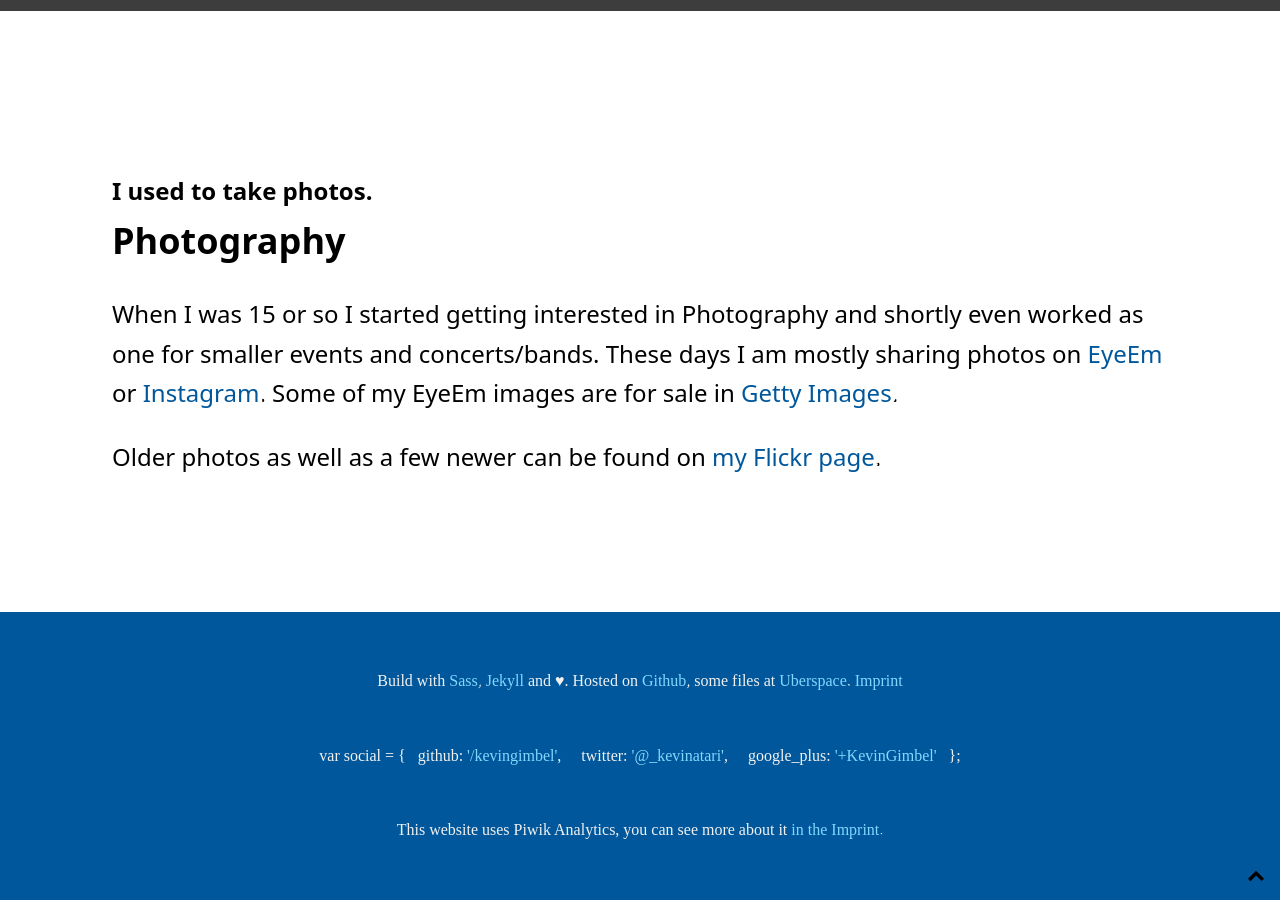
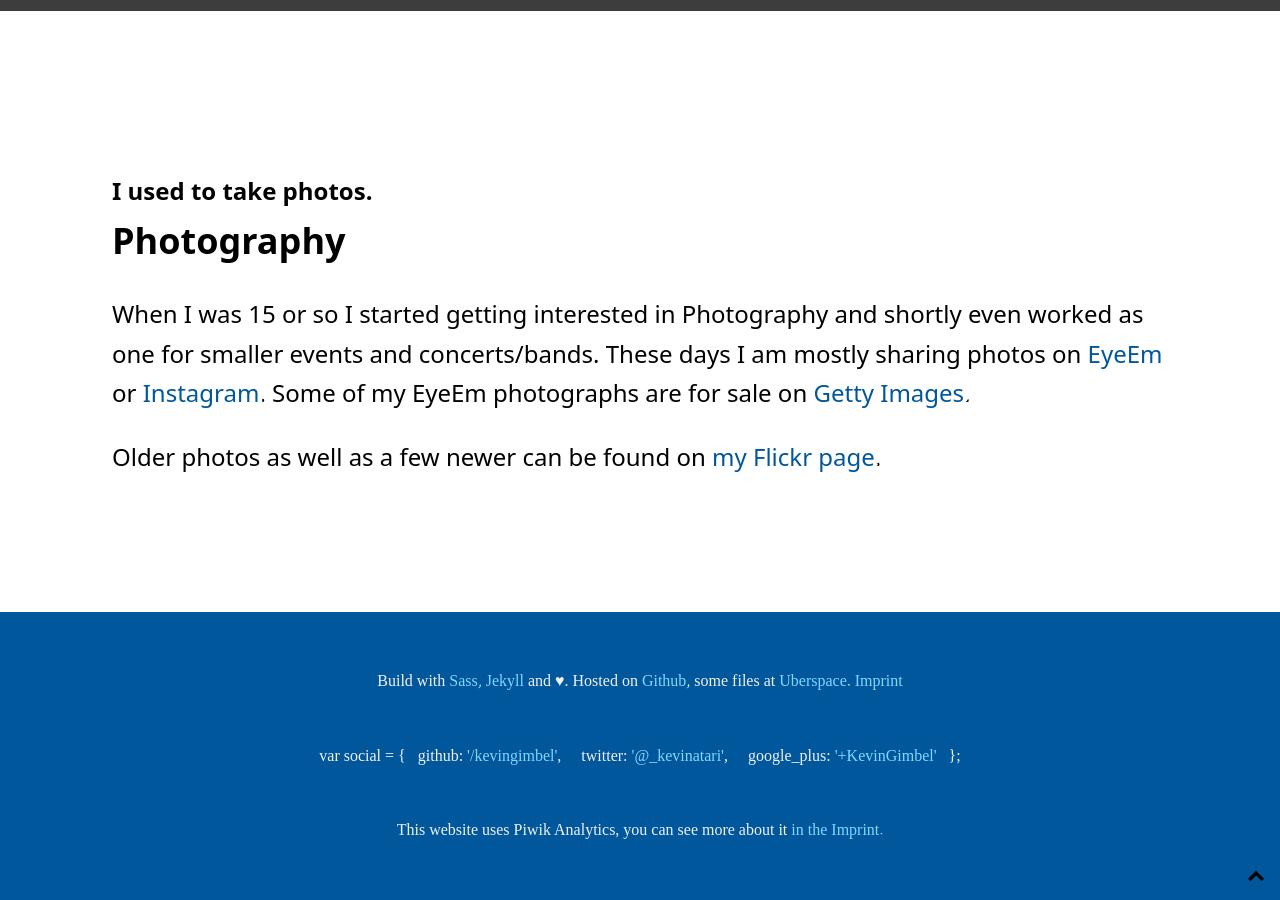
Before and after one commit to KevinGimbel/kevingimbel.github.io-old, a Jekyll site: the page built from index.html, in a window 1280 px wide and 900 px high, scrolled down 2282 px. Built offline with Jekyll 4.4.1, drawn with Linux system fonts in a browser that asks for light colours; some web fonts are replaced; comment, search, counter and statistics services are not loaded.

Commit message:
Corrected 'in' to 'on'.

```diff
--- a/_layouts/front-page.html
+++ b/_layouts/front-page.html
@@ -61,7 +61,7 @@ layout: compress
 		<h4>I used to take photos.</h4>
 		<h2>Photography</h2>
 		<p>When I was 15 or so I started getting interested in Photography and shortly even worked as one for smaller events and concerts/bands. These days I am mostly
-		sharing photos on <a href="https://eyeem.com/u/kevingimbel">EyeEm</a> or  <a href="https://instagram.com/_kevinatari">Instagram</a>. Some of my EyeEm images are for sale in <a href="http://www.gettyimages.de/search/photographer?excludenudity=true&mediatype=photography&page=1&photographer=kevin%20gimbel%20%2F%20eyeem&sort=best">Getty Images</a>.</p>
+		sharing photos on <a href="https://eyeem.com/u/kevingimbel">EyeEm</a> or  <a href="https://instagram.com/_kevinatari">Instagram</a>. Some of my EyeEm photographs are for sale on <a href="http://www.gettyimages.de/search/photographer?excludenudity=true&mediatype=photography&page=1&photographer=kevin%20gimbel%20%2F%20eyeem&sort=best">Getty Images</a>.</p>
 		<p>Older photos as well as a few newer can be found on <a href="https://www.flickr.com/photos/dearwhoever/">my Flickr page</a>.</p>
 	</article>
 
```
